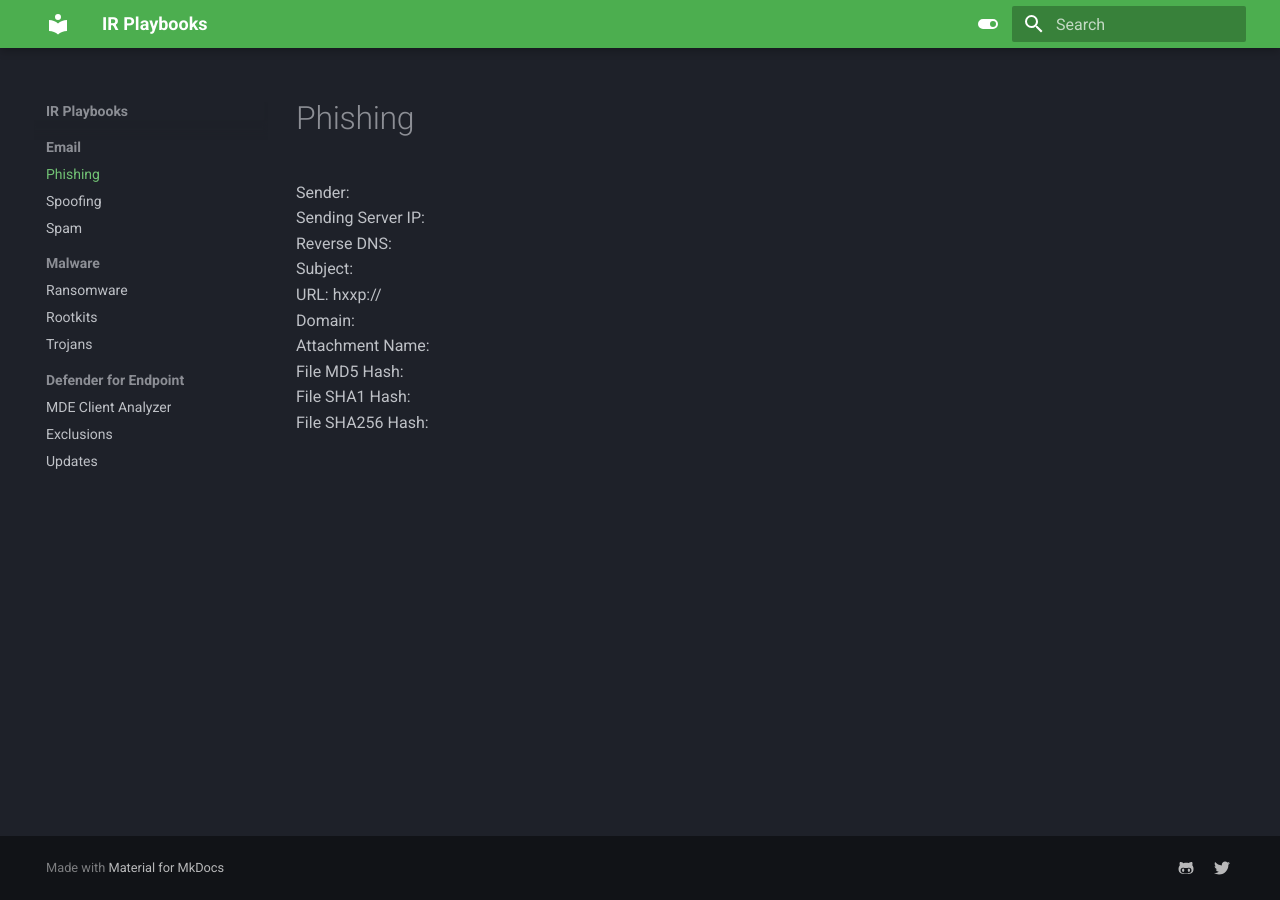
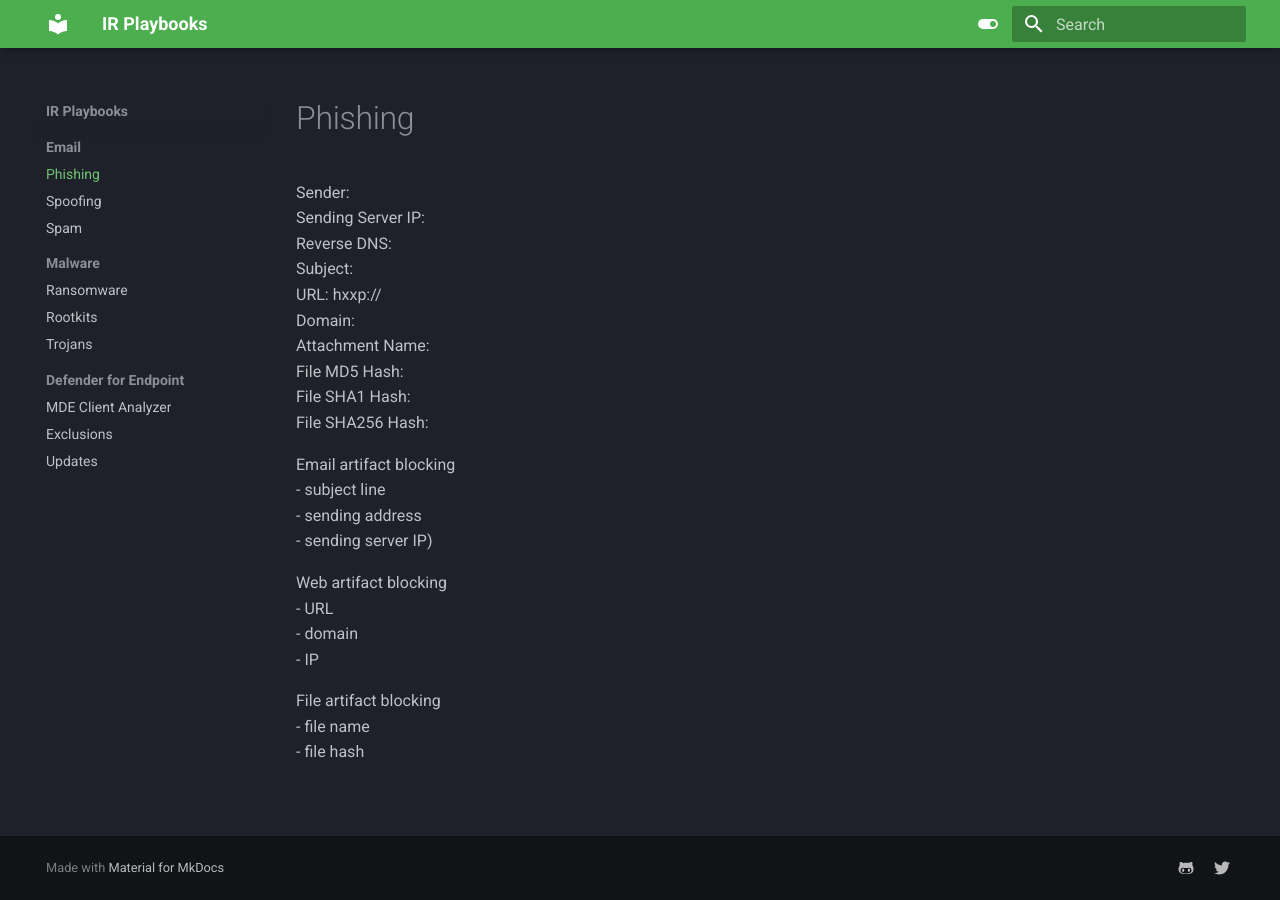
Before and after one commit to HexagonCyber/playbooks, an MkDocs documentation site: the page built from docs/Email/phishing.md, in a window 1280 px wide. Built offline with MkDocs 1.6.1 and Material for MkDocs 9.7.7, drawn with Linux system fonts in a browser that asks for light colours.

Commit message:
Update phishing.md

```diff
--- a/docs/Email/phishing.md
+++ b/docs/Email/phishing.md
@@ -10,3 +10,18 @@ Attachment Name:
 File MD5 Hash:
 File SHA1 Hash:
 File SHA256 Hash:
+
+
+Email artifact blocking
+- subject line
+- sending address
+- sending server IP)
+
+Web artifact blocking
+- URL
+- domain
+- IP
+
+File artifact blocking
+- file name
+- file hash
```
